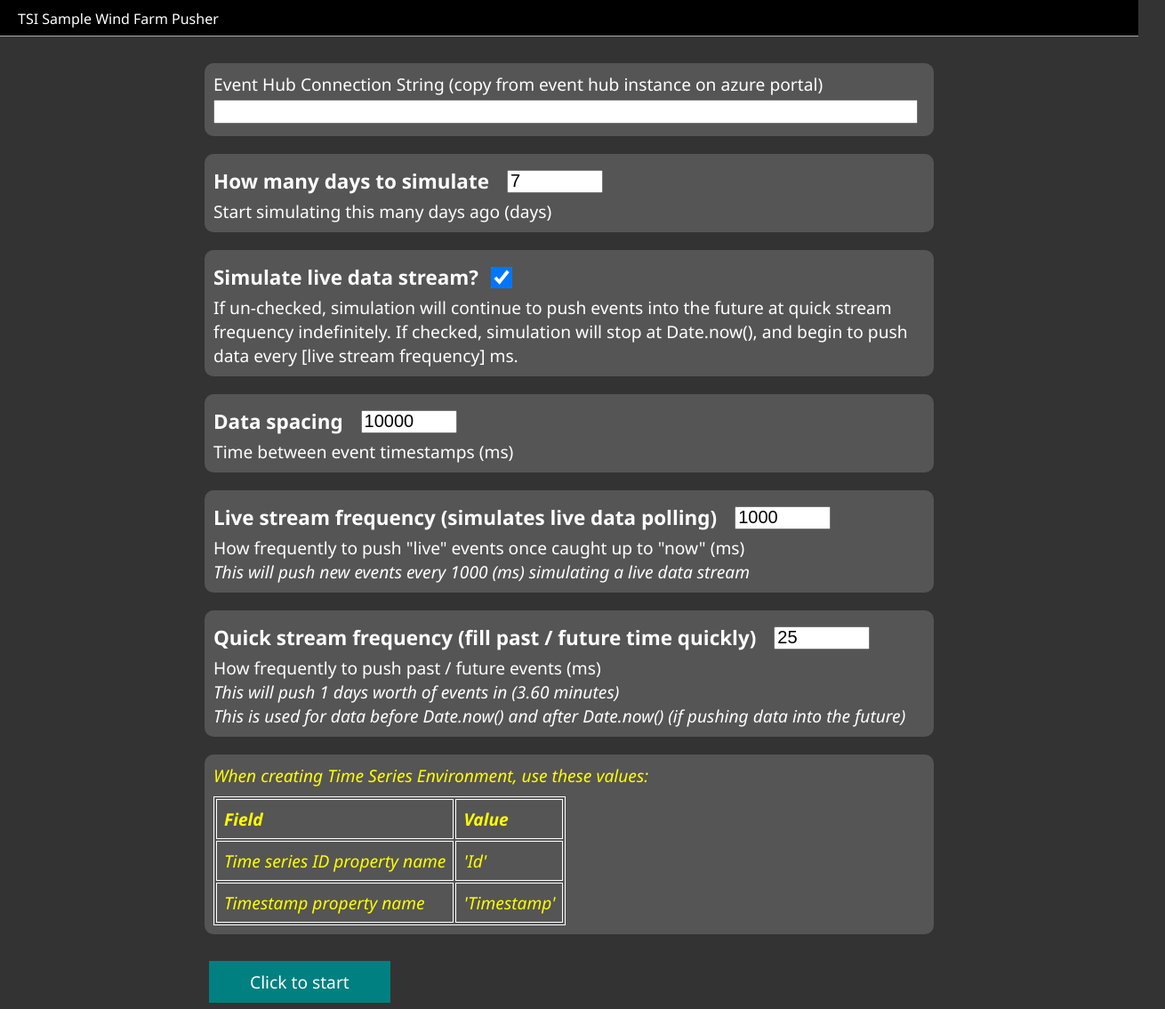
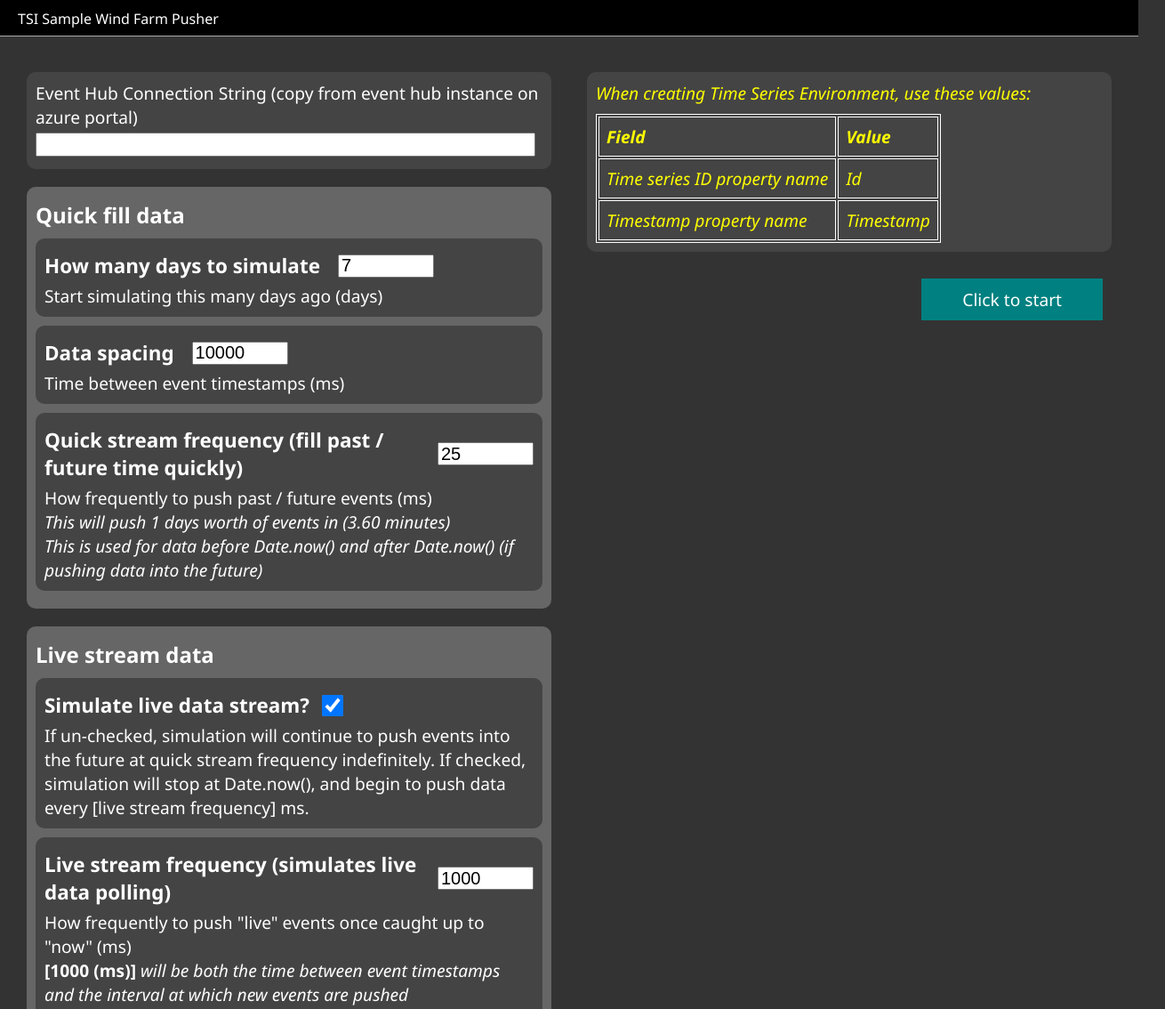
Before and after one commit to ccrowley96/WindFarmGen, a plain HTML site: page windFarmGen.html in a window 1280 px wide. Shown: the top 1134 px of the page at 89% size, 1310 px wide, since content can reach past the window. Drawn offline with Linux system fonts and the light colour scheme.

Commit message:
styling redo :o

```diff
--- a/windFarmGen.html
+++ b/windFarmGen.html
@@ -9,13 +9,10 @@
         .control{
             padding: 10px;
             font-size: larger;
-            background-color: #555;
+            background-color: #444;
             border-radius: 10px;;
-            width: 100%;
             max-width: 800px;
-            left: 0px;
-            right: 0px;
-            margin: 10px auto;
+            margin: 10px 0px;
         }
         .info{
             font-style: italic;
@@ -62,17 +59,47 @@
             flex-direction: column;
             flex-wrap: wrap
             justify-content: center;
+            box-sizing: border-box;
+            width: 50%;
+        }
+
+        .outerControl{
+            padding: 10px;
+            background-color: #666;
+            border-radius: 10px;;
+            width: 100%;
+            max-width: 800px;
+            left: 0px;
+            right: 0px;
+            margin: 10px auto;
+            box-sizing: border-box;
+        }
+        .outerControl > .control{
+            max-width: calc(100% - 20px);
+        }
+        .formWrapper{
+            display: flex;
+            flex-direction: row;
+            left: 0px;
+            right: 0px;
+            margin:auto;
+            max-width: 1600px;
+            padding: 10px;
+            box-sizing: border-box;
         }
     </style>
 </head>
 <body style="color: white; background: #333; font-family: segoe ui; margin: 0;">
     <div style="border-bottom: 1px solid #aaa; background: black; color: white; width: 100%; height: 40px; padding: 20px; box-sizing: border-box; line-height: 2px;">TSI Sample Wind Farm Pusher</div>
+    <div class="formWrapper">
         <div class="controlWrapper" style="padding: 20px;">
             <div class="control">
                 Event Hub Connection String (copy from event hub instance on azure portal)
                 <input id="ehcs" style="margin: 4px 0; padding: 4px; width: calc(100% - 20px);"/>
             </div>
 
+            <div class="outerControl">
+                <h2>Quick fill data</h2>
                 <!-- Warm store size -->
                 <div class="control">
                     <div class="flexTitle">
@@ -82,13 +109,6 @@
                     Start simulating this many days ago (days)
                 </div>
 
-        <!-- Should the data push into the future -->
-        <div class="control">
-            <div style="display: flex; align-items: center;"><h3 style="margin-right: 10px">Simulate live data stream? </h3><input class="checkbox" id="pastNow" type="checkbox" checked></div>
-            If un-checked, simulation will continue to push events into the future at quick stream frequency indefinitely.
-            If checked, simulation will stop at Date.now(), and begin to push data every [live stream frequency] ms.
-        </div>
-
                 <!-- Timestamp spacing -->
                 <div class="control">
                     <div class="flexTitle">
@@ -96,18 +116,6 @@
                         <input id="timestampSpacing" type="number" value="10000">
                     </div>
                     Time between event timestamps (ms)
-        </div>
-
-        <!-- Live push frequency -->
-        <div class="control" id="liveFrequency">
-            <div class="flexTitle">
-                <h3>Live stream frequency (simulates live data polling)</h3>
-                <input class="liveFrequencyInput" id="livePushFrequency" type="number" value="1000">
-            </div>
-            How frequently to push "live" events once caught up to "now" (ms)
-            <div>
-                <i>This will push new events every <span id="livePushLabel">1000</span> (ms) simulating a live data stream</i>
-            </div>
                 </div>
 
                 <!-- Push frequency for past / future  -->
@@ -128,6 +136,35 @@
                         </i>
                     </div>
                 </div>
+            </div>
+
+            <div class="outerControl">
+                <h2>Live stream data</h2>
+                <!-- Should the data push into the future -->
+                <div class="control">
+                    <div style="display: flex; align-items: center;"><h3 style="margin-right: 10px">Simulate live data stream? </h3><input class="checkbox" id="pastNow" type="checkbox" checked></div>
+                    If un-checked, simulation will continue to push events into the future at quick stream frequency indefinitely.
+                    If checked, simulation will stop at Date.now(), and begin to push data every [live stream frequency] ms.
+                </div>
+
+                <!-- Live push frequency -->
+                <div class="control" id="liveFrequency">
+                    <div class="flexTitle">
+                        <h3>Live stream frequency (simulates live data polling)</h3>
+                        <input class="liveFrequencyInput" id="livePushFrequency" type="number" value="1000">
+                    </div>
+                    How frequently to push "live" events once caught up to "now" (ms)
+                    <div>
+                        <b>[<span id="livePushLabel">1000</span> (ms)]</b><i> will be both the time between event timestamps and the interval at which new events are pushed</i>
+                    </div>
+                    <div>
+                    Note: this will override the data spacing field above once Date.now() is reached.
+                    </div>
+                </div>
+            </div>
+        </div>
+
+        <div class="controlWrapper" style="padding: 20px;">
             <div class="control info">
                     When creating Time Series Environment, use these values:
                     <table>
@@ -137,19 +174,20 @@
                         </tr>
                         <tr>
                             <td>Time series ID property name</td>
-                    <td>'Id'</td>
+                            <td>Id</td>
                         </tr>
                         <tr>
                             <td>Timestamp property name</td>
-                    <td>'Timestamp'</td>
+                            <td>Timestamp</td>
                         </tr>
                     </table>
                 </div>
-        <div class="control" style="background-color: unset; padding-left: unset;">
+            <div class="control" style="background-color: unset; padding-left: unset; display: flex; justify-content: flex-end;">
                     <div class="button" style="padding: 10px 46px; background: teal; cursor: pointer; display: inline-block; margin-top: 0px;" onclick="simulate()">Click to start</div>
             </div>
-        <div class="control" style="max-width: 850px; background-color: unset;">
+            <div class="control" style="background-color: unset;">
                 <div id="result" style="width: 600px; padding: 20px;"></div>
+            </div>
         </div>
     </div>
 </body>
--- a/windFarmGen.js
+++ b/windFarmGen.js
@@ -174,7 +174,6 @@ function simulate(){
     let timestampSpacing = document.getElementById('timestampSpacing').value;
     let livePushFrequency = document.getElementById('livePushFrequency').value;
     let pushFrequency = document.getElementById('pushFrequency').value;
-    let isPastNow = (new Date()).valueOf()
 
     if(daysAgo === "" || timestampSpacing === "" || livePushFrequency === "" || pushFrequency === ""){
         throw new Error("Input controls cannot be empty")
```
Lines whose indentation alone changed are shown as unchanged.
